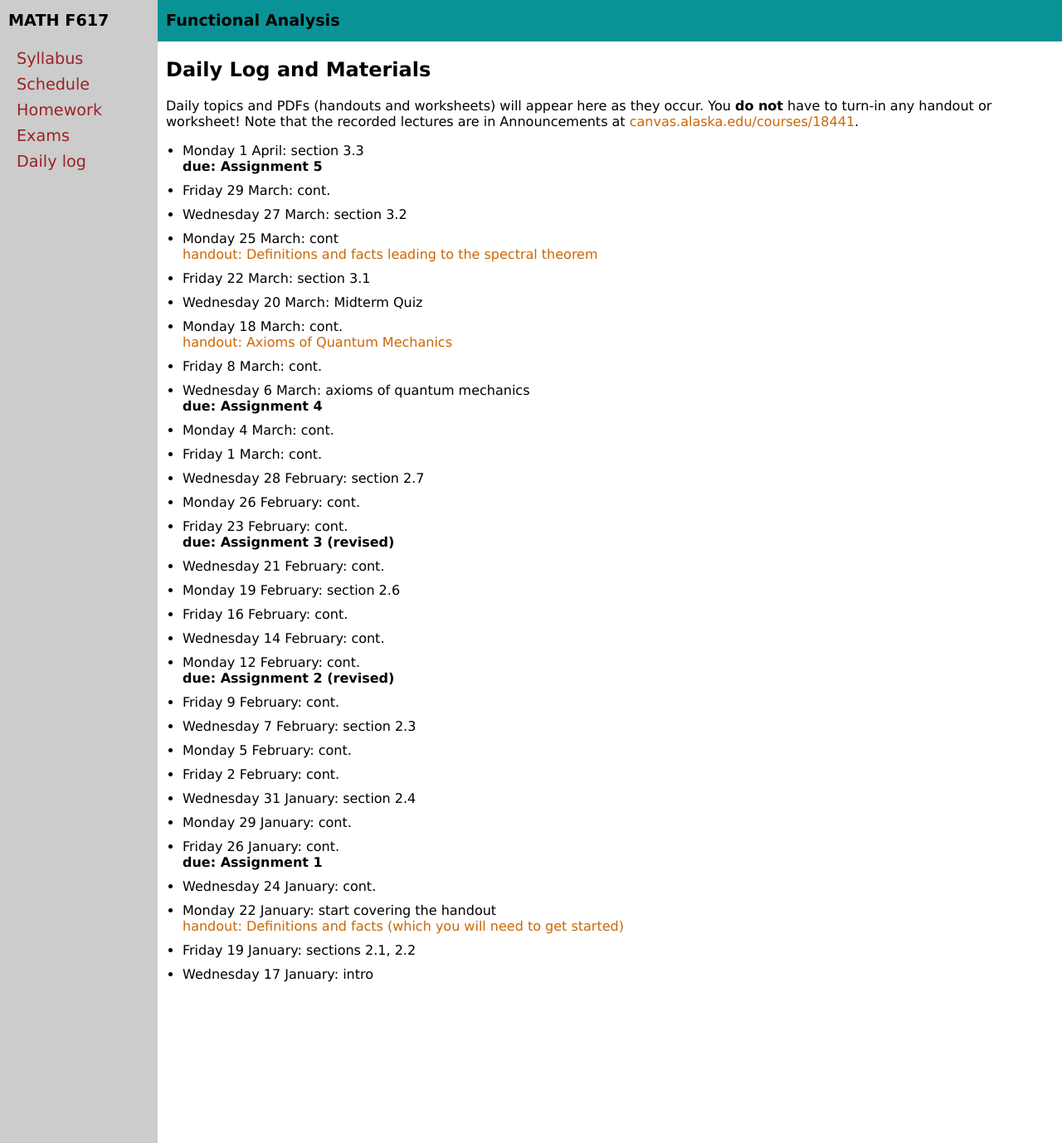
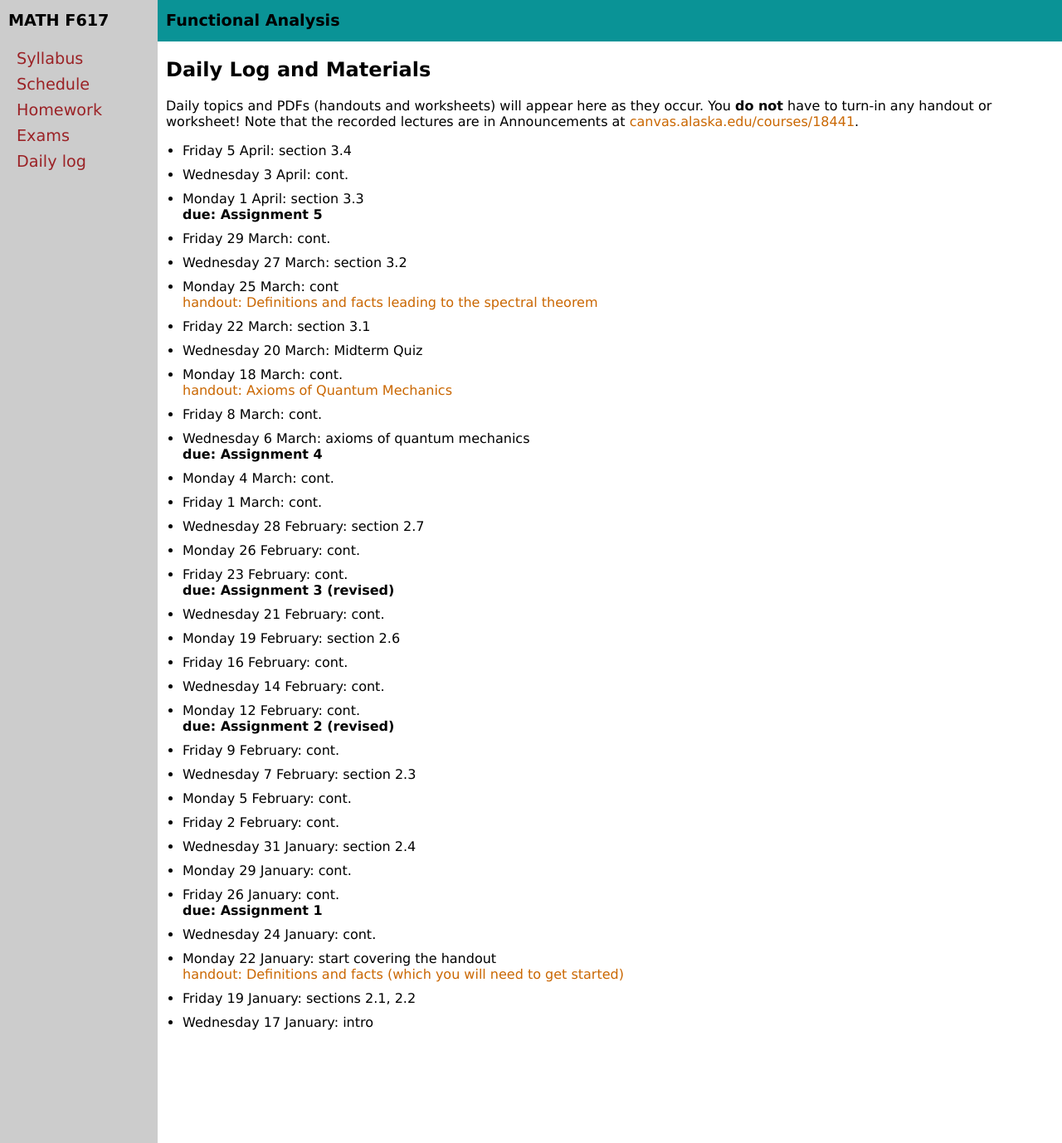
Before and after one commit to bueler/numerical, a Jekyll site: the page built from daily.md, in a window 1280 px wide and 1378 px high. Shown: the whole window at 83% size. Built offline with Jekyll 4.4.1, drawn with Linux system fonts in a browser that asks for light colours.

Commit message:
moving along in the daily log

```diff
--- a/_data/daily.yml
+++ b/_data/daily.yml
@@ -1,6 +1,10 @@
 semester: Spring 2024
 home: assets/handouts
 daily:
+- name: Friday 5 April
+  description: section 3.4
+- name: Wednesday 3 April
+  description: cont.
 - name: Monday 1 April
   description: section 3.3
   due: Assignment 5
```
